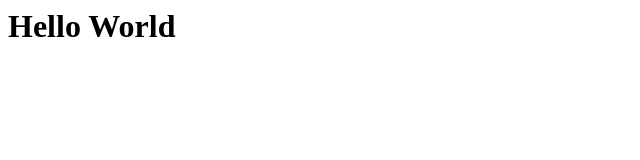
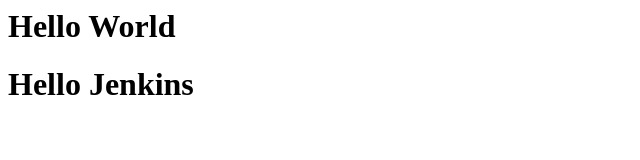
Before and after one commit to bhaveshkadiya/jenkins, a plain HTML site: page index.html in a window 1280 px wide. Shown: the whole page, without its empty margins (0-640 px from the left). Drawn offline with Linux system fonts and the light colour scheme.

Commit message:
Update index.html

```diff
--- a/index.html
+++ b/index.html
@@ -1 +1,2 @@
 <h1> Hello World</h1>
+<h1> Hello Jenkins </h1>
```
